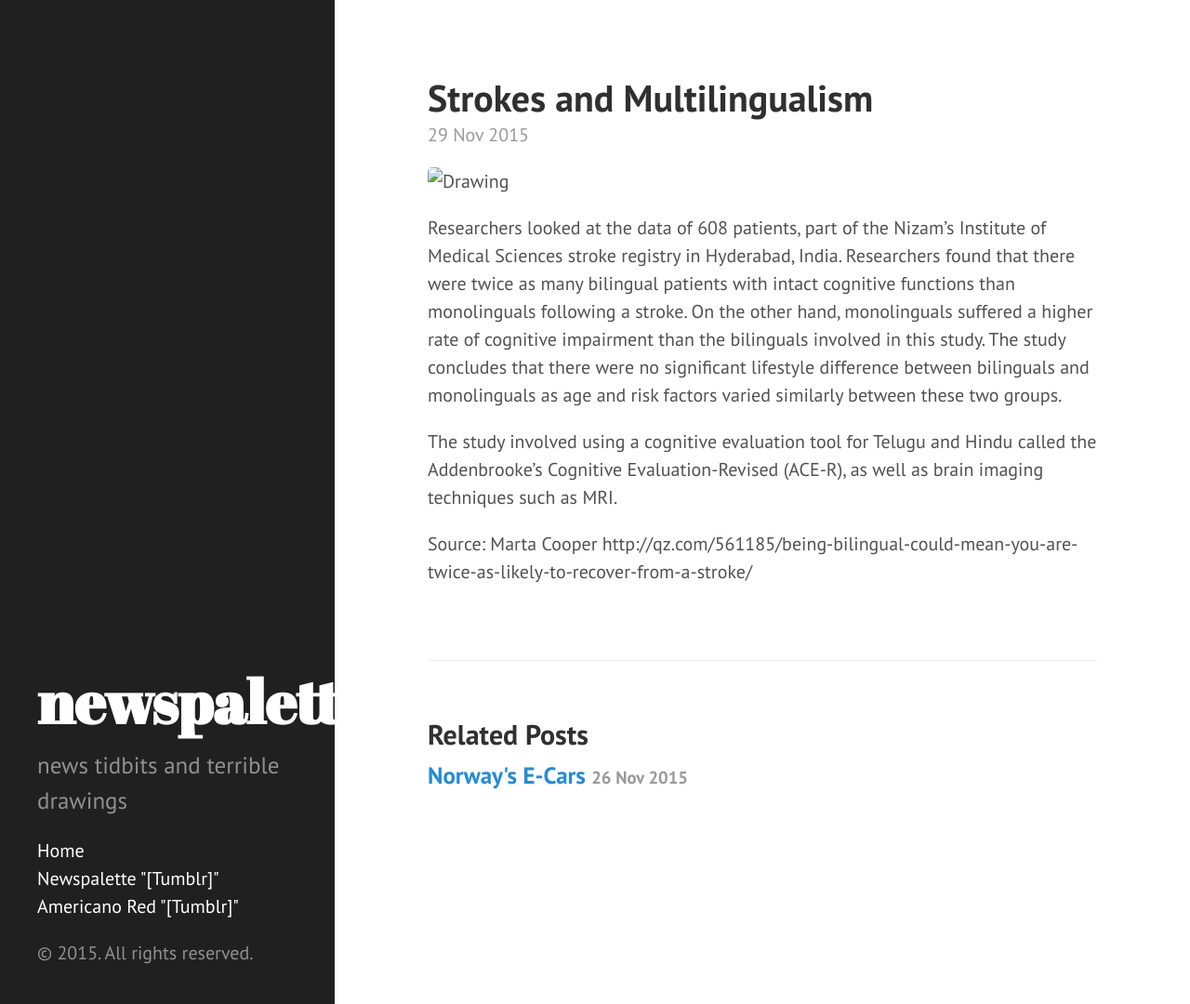
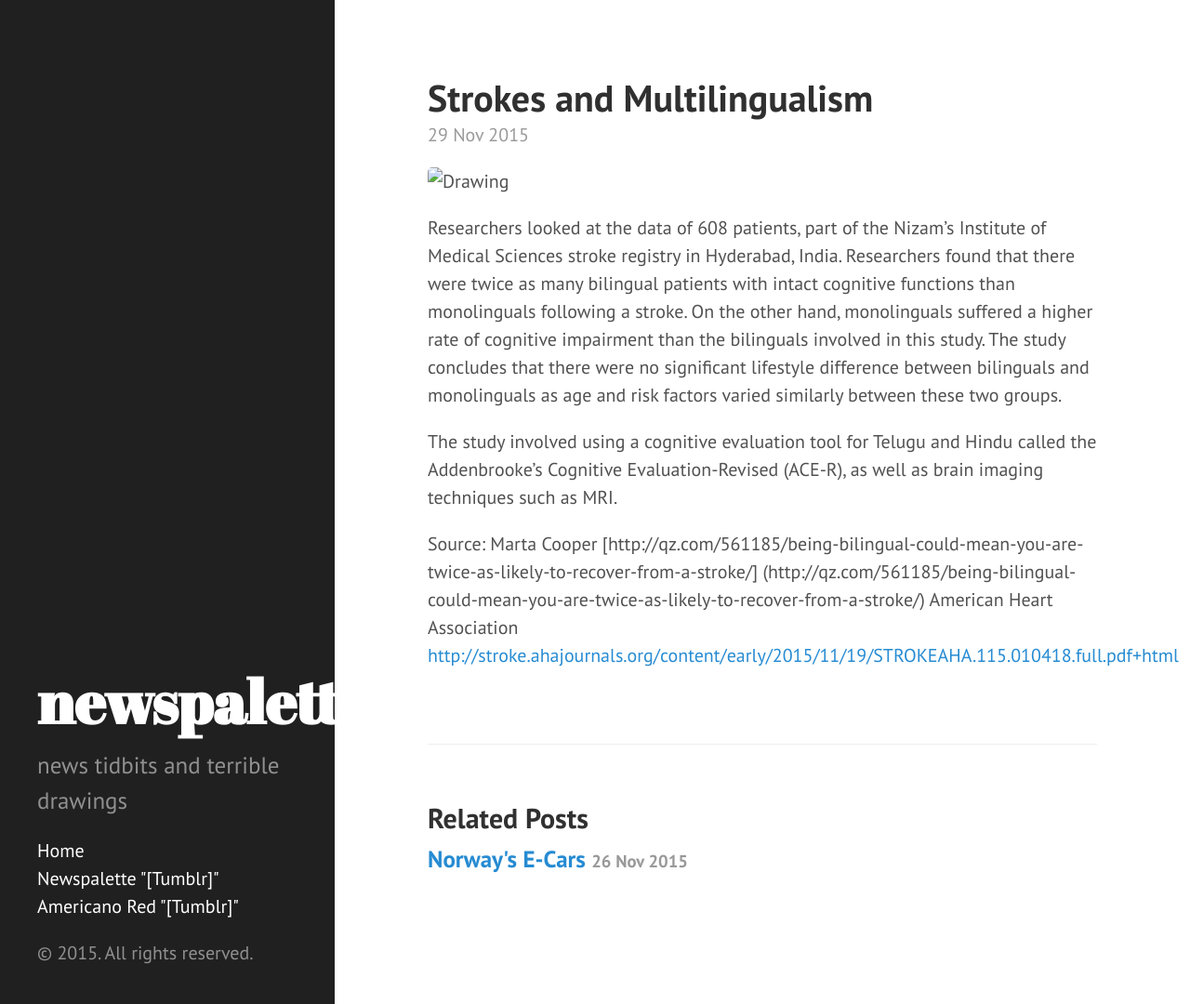
Before and after one commit to gentokozuma/newspalette, a Jekyll site: the page built from _posts/2015-11-29-stroke-and-bilingualism.markdown, in a window 1280 px wide and 1080 px high. Shown: the whole window at 93% size. Built offline with Jekyll 4.4.1, drawn with Linux system fonts in a browser that asks for light colours.

Commit message:
Modified post 2015-11-29

```diff
--- a/_posts/2015-11-29-stroke-and-bilingualism.markdown
+++ b/_posts/2015-11-29-stroke-and-bilingualism.markdown
@@ -8,4 +8,4 @@ Researchers looked at the data of 608 patients, part of the Nizam's Institute of
 
 The study involved using a cognitive evaluation tool for Telugu and Hindu called the Addenbrooke's Cognitive Evaluation-Revised (ACE-R), as well as brain imaging techniques such as MRI.
 
-Source: Marta Cooper http://qz.com/561185/being-bilingual-could-mean-you-are-twice-as-likely-to-recover-from-a-stroke/
+Source: Marta Cooper [http://qz.com/561185/being-bilingual-could-mean-you-are-twice-as-likely-to-recover-from-a-stroke/] (http://qz.com/561185/being-bilingual-could-mean-you-are-twice-as-likely-to-recover-from-a-stroke/) American Heart Association [http://stroke.ahajournals.org/content/early/2015/11/19/STROKEAHA.115.010418.full.pdf+html](http://stroke.ahajournals.org/content/early/2015/11/19/STROKEAHA.115.010418.full.pdf+html)
```
